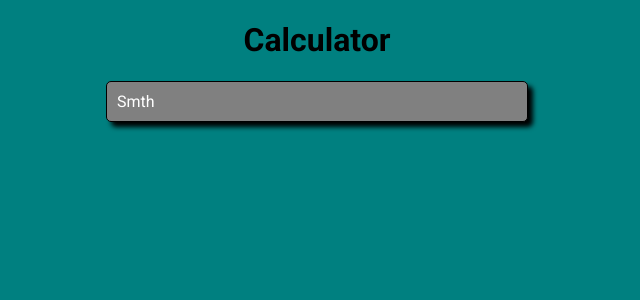
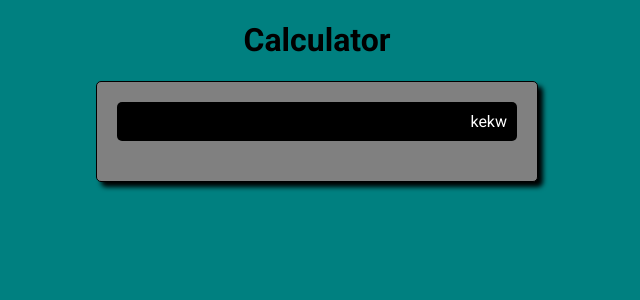
Before and after one commit to Adrode/calculator-app, a React (Create React App) app: page / in a window 1280 px wide. Shown: the top 300 px of the page, without its empty margins (323-963 px from the left). Built offline with nearby package versions, Linux system fonts and the light colour scheme.

Commit message:
Result comp; only styling

```diff
--- a/src/App/App.js
+++ b/src/App/App.js
@@ -1,5 +1,6 @@
+import Title from "./Title";
 import Main from "./Main";
-import Title from "./Title";
+import Result from "./Result";
 
 function App() {
   return (
@@ -7,7 +8,9 @@ function App() {
       <Title
         text="Calculator"
       />
-      <Main />
+      <Main
+        result={<Result />}
+      />
     </>
   );
 }
--- a/src/App/Main/index.js
+++ b/src/App/Main/index.js
@@ -1,7 +1,9 @@
 import { MainStyled } from "./styled";
 
-const Main = () => (
-    <MainStyled>Smth</MainStyled>
+const Main = ({ result }) => (
+    <MainStyled>
+        {result}
+    </MainStyled>
 );
 
 export default Main;
--- a/src/App/Main/styled.js
+++ b/src/App/Main/styled.js
@@ -2,7 +2,7 @@ import styled from "styled-components";
 
 export const MainStyled = styled.main`
     margin: 0px auto;
-    padding: 10px;
+    padding: 20px;
     background-color: ${({ theme }) => theme.color.grey};
     max-width: 400px;
     border: 1px solid black;
--- /dev/null
+++ b/src/App/Result/index.js
@@ -0,0 +1,10 @@
+import { ResultStyled } from "./styled";
+
+const Result = () => {
+
+    return (
+        <ResultStyled>kekw</ResultStyled>
+    )
+};
+
+export default Result;
--- /dev/null
+++ b/src/App/Result/styled.js
@@ -0,0 +1,10 @@
+import styled from "styled-components";
+
+export const ResultStyled = styled.div`
+    background-color: ${({ theme }) => theme.color.black};
+    padding: 10px;
+    margin-bottom: 20px;
+
+    border-radius: 5px;
+    text-align: right;
+`;
```
